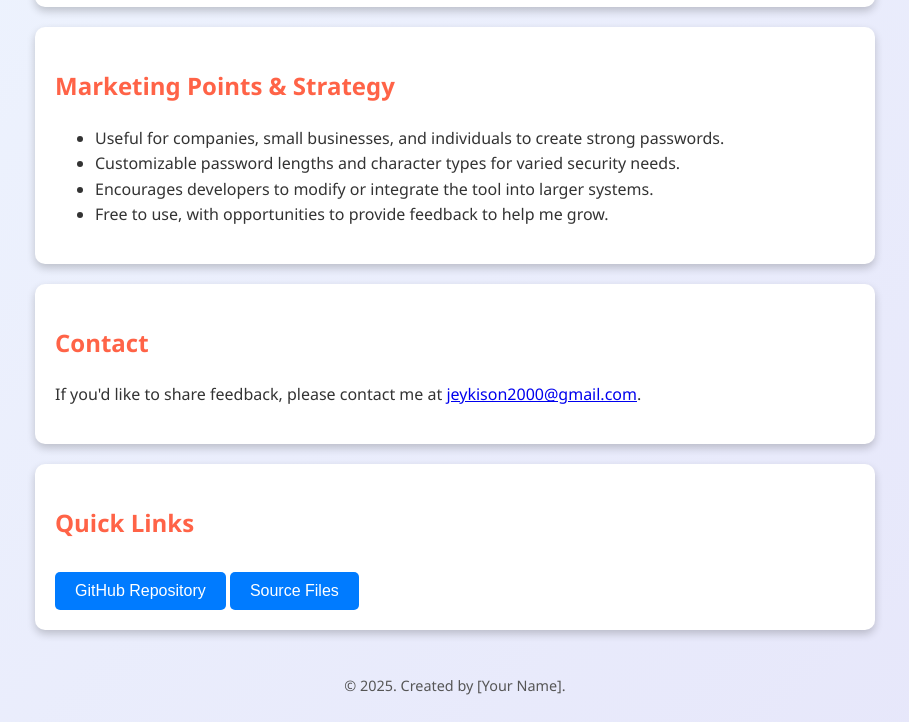
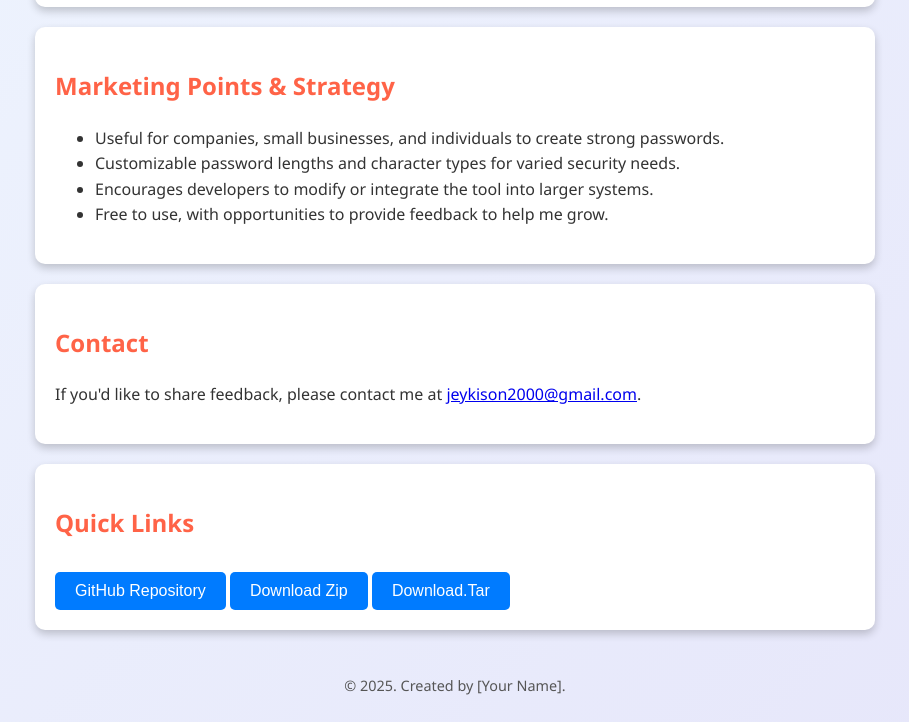
Before and after one commit to Jeykison03/Password-Generator-, a plain HTML site: page index.html in a window 1280 px wide. Shown: the part 753-1475 px from the top of the page, without its empty margins (185-1094 px from the left). Drawn offline with Linux system fonts and the light colour scheme.

Commit message:
Update index.html

```diff
--- a/index.html
+++ b/index.html
@@ -131,8 +131,9 @@
 
     <section>
         <h2>Quick Links</h2>
-        <button onclick="window.open('https://github.com/Jeykison03/Password-Generator-/edit/main/index.html')">GitHub Repository</button>
-        <button onclick="window.open('https://github.com/your-repository-url/raw/main/source-files.zip', '_blank')">Source Files</button>
+        <button onclick="window.open('https://github.com/Jeykison03/Password-Generator-/blob/main/index.html')">GitHub Repository</button>
+        <button onclick="window.open('https://github.com/your-repository-url/raw/main/source-files.zip', '_blank')">Download Zip</button>
+        <button onclick="window.open('https://github.com/your-repository-url/raw/main/source-files.zip', '_blank')">Download.Tar</button>
     </section>
 
     <footer>
```
